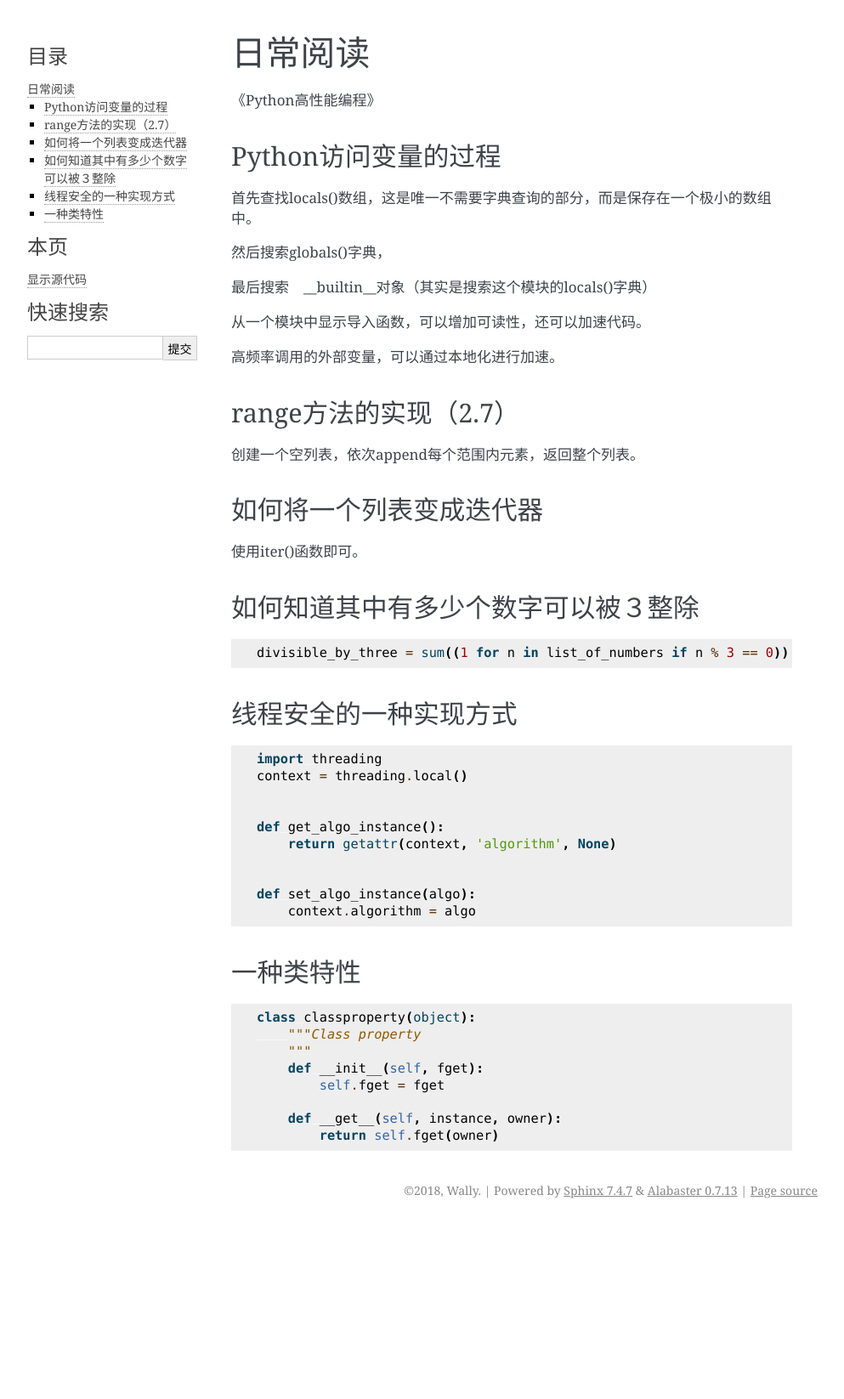
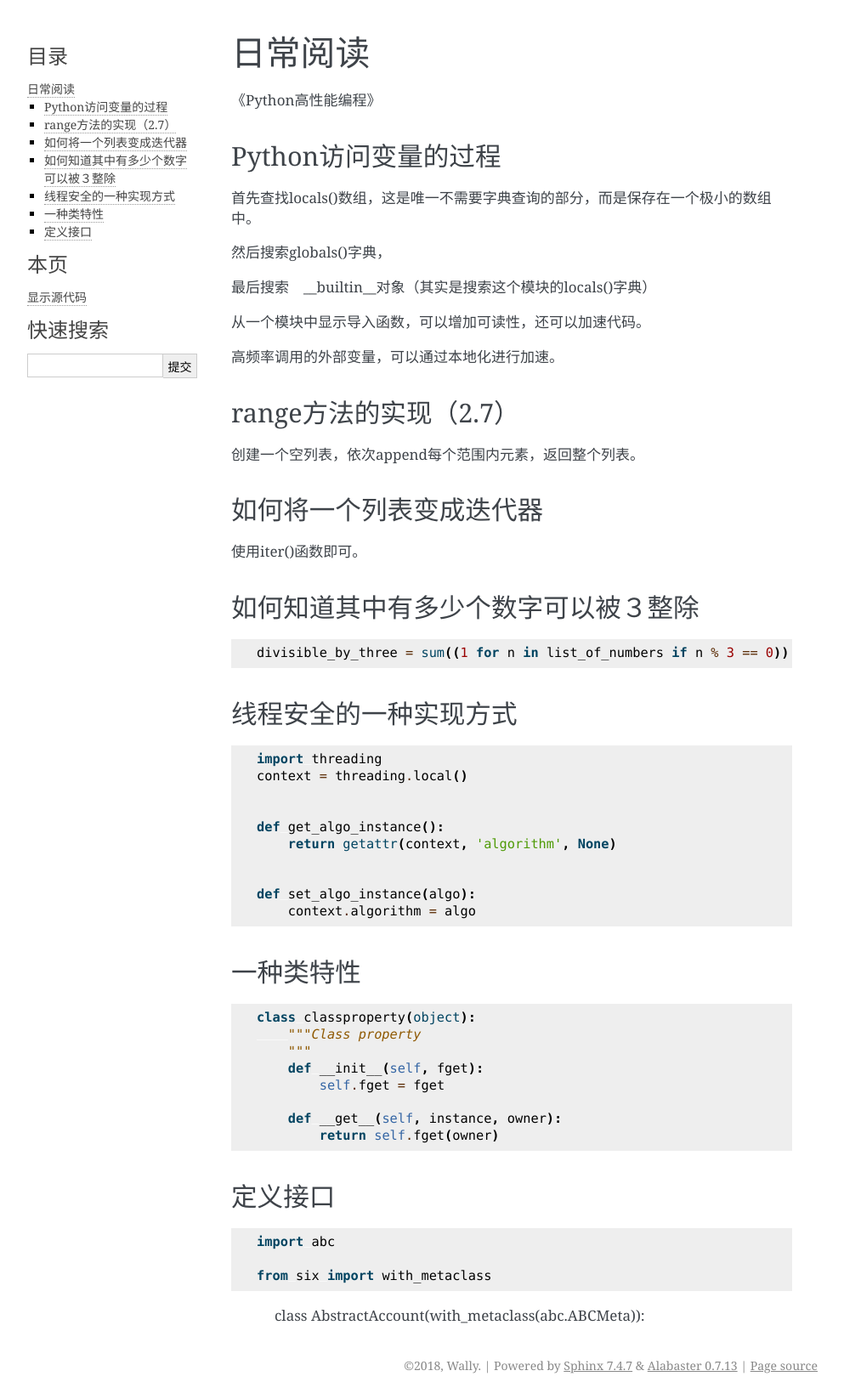
Before and after one commit to SDWally/dop, a Sphinx documentation site: the page built from docs/lookpy/day_read.rst, in a window 1280 px wide. Shown: the whole page at 85% size, without its empty margins (148-1141 px from the left). Built offline with Sphinx 7.4.7, drawn with Linux system fonts in a browser that asks for light colours; before the commit the page ends 1440 px from its top, so only the background shows below that.

Commit message:
update day read

```diff
--- a/docs/lookpy/day_read.rst
+++ b/docs/lookpy/day_read.rst
@@ -59,3 +59,14 @@ range方法的实现（2.7）
 
         def __get__(self, instance, owner):
             return self.fget(owner)
+
+
+定义接口
+--------
+::
+
+    import abc
+
+    from six import with_metaclass
+
+　　　class AbstractAccount(with_metaclass(abc.ABCMeta)):
```
